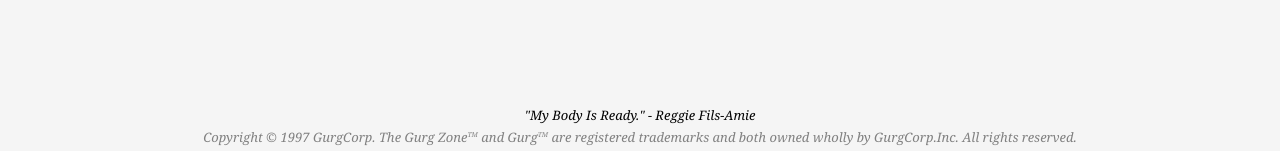
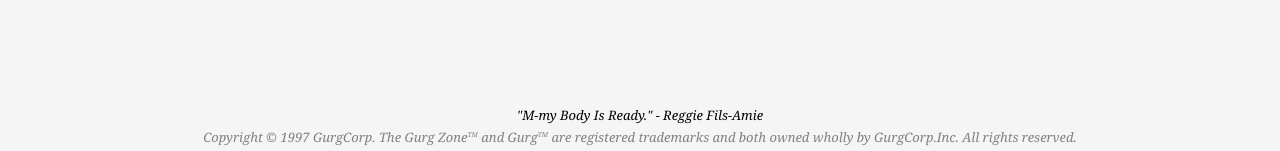
Before and after one commit to GreigHuth/greighuth.github.io, a Jekyll site: the page built from index.html, in a window 1280 px wide. Shown: the part 921-1072 px from the top of the page. Built offline with Jekyll 4.4.1, drawn with Linux system fonts in a browser that asks for light colours.

```diff
--- a/_includes/footer.html
+++ b/_includes/footer.html
@@ -1,6 +1,6 @@
 <footer>
     <div style="font-size: small; text-align: center;">
-        <a><i>"My Body Is Ready." - Reggie Fils-Amie </i></a>
+        <a><i>"M-my Body Is Ready." - Reggie Fils-Amie </i></a>
     </div>
 
     <div style="font-size: small; text-align: center; padding-top: 5px;">
```
